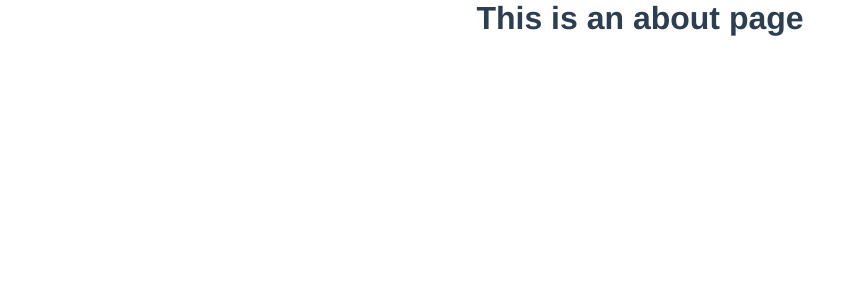
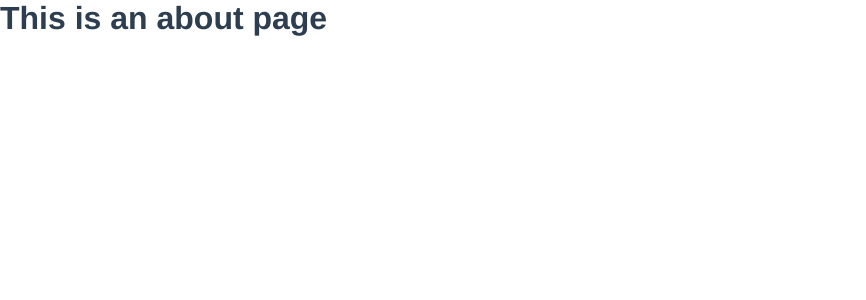
Before and after one commit to amotarao/amotarao.dev_old, a Vue app: page /works/1 in a window 1280 px wide. Shown: the top 300 px of the page, without its empty margins (0-866 px from the left). Built offline with nearby package versions, Linux system fonts and the light colour scheme.

Commit message:
update default style

```diff
--- a/src/App.vue
+++ b/src/App.vue
@@ -18,11 +18,15 @@ body {
   padding: 0;
 }
 
+img,
+svg {
+  vertical-align: middle;
+}
+
 #app {
   font-family: 'Avenir', Helvetica, Arial, sans-serif;
   -webkit-font-smoothing: antialiased;
   -moz-osx-font-smoothing: grayscale;
-  text-align: center;
   color: #2c3e50;
   height: 100%;
 }
```
